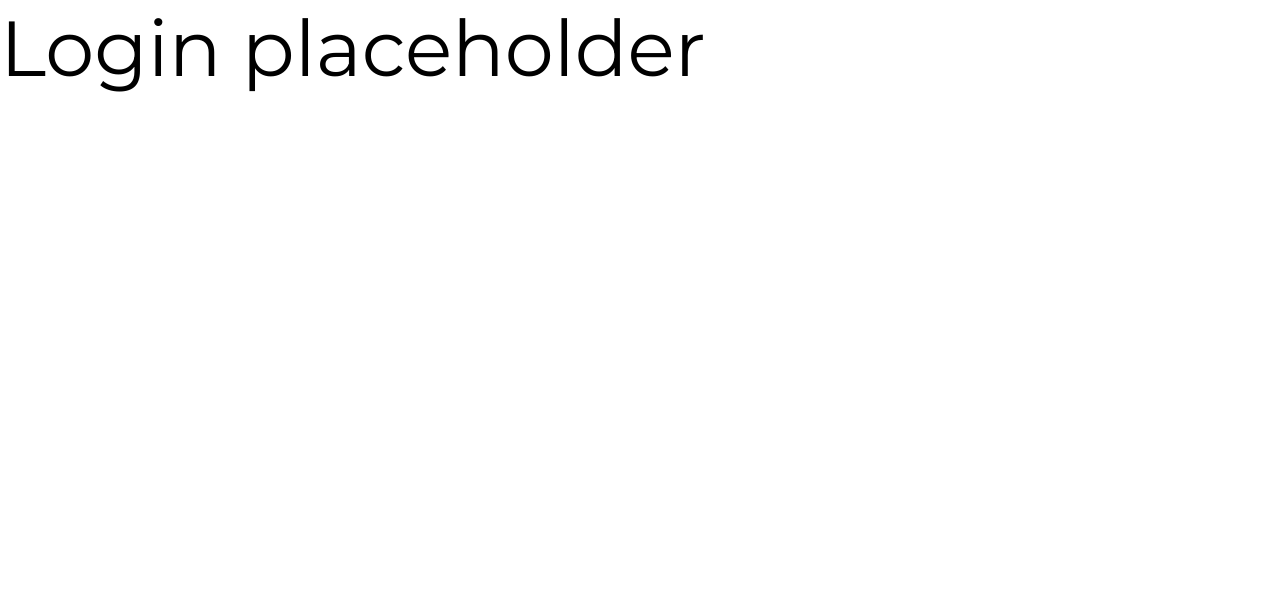
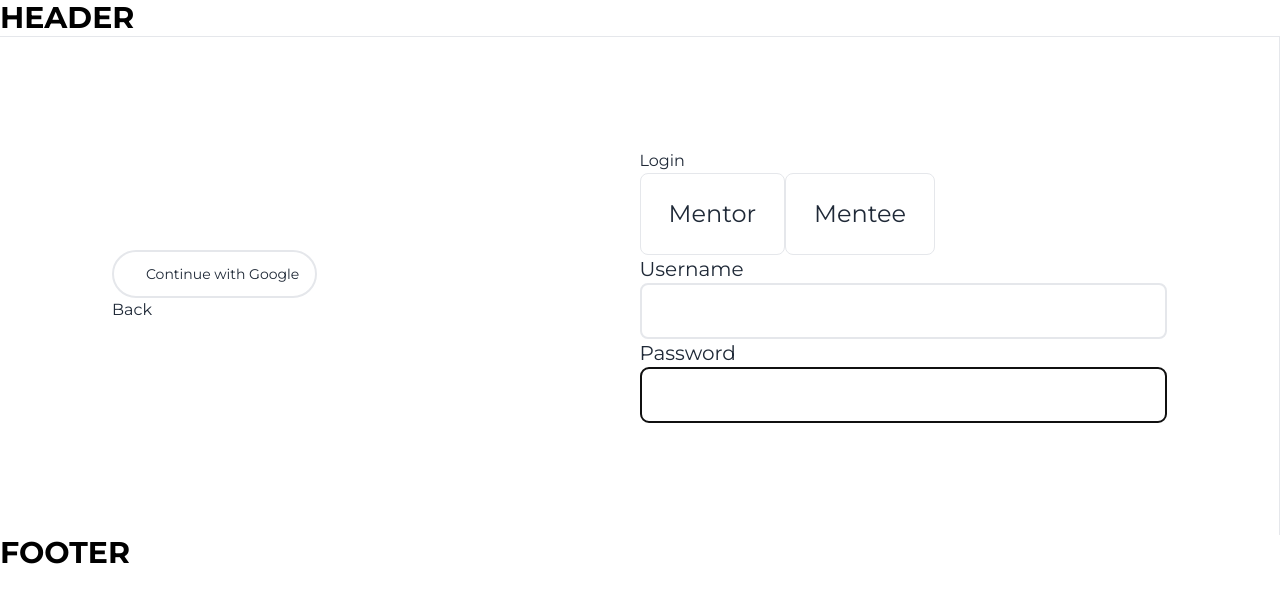
Before and after one commit to JasonXB/EF_Clone, a Next.js app: page /login in a window 1280 px wide. Shown: the top 602 px of the page. Built offline with nearby package versions, Linux system fonts and the light colour scheme; what tw-elements would draw is missing.

Commit message:
login page component and styling

```diff
--- a/package.json
+++ b/package.json
@@ -13,11 +13,11 @@
     "@reduxjs/toolkit": "^1.8.6",
     "axios": "^0.27.2",
     "eslint-config-prettier": "^8.5.0",
-    "next": "12.2.5",
+    "next": "^12.2.5",
     "next-auth": "^4.12.2",
     "prettier": "^2.7.1",
-    "react": "18.2.0",
-    "react-dom": "18.2.0",
+    "react": "^18.2.0",
+    "react-dom": "^18.2.0",
     "react-redux": "^8.0.4",
     "redux": "^4.2.0",
     "tw-elements": "^1.0.0-alpha12"
--- a/pages/index.tsx
+++ b/pages/index.tsx
@@ -11,6 +11,10 @@ const Home: NextPage = ({}) => {
       <Link href="/become-a-mentor">
         <a>Click</a>
       </Link>
+      <br />
+      <Link href="/login">
+        <a>Login Here</a>
+      </Link>
     </Layout>
   );
 };
--- a/pages/login.tsx
+++ b/pages/login.tsx
@@ -8,7 +8,60 @@ const login: NextPage = ({}) => {
         <title>Empowered Futures - Login</title>
         <link rel="icon" href="/favicon.ico" />
       </Head>
-      <h1>Login placeholder</h1>
+      <h1 className="text-3xl font-bold">HEADER</h1>
+
+      <div className="outer bg-white border-t border-1 border-r rounded-5 h-full font-mainFont">
+        <div className="outer-border p-4">
+          <section className="inner-section p-24">
+            <div className="inner h-full text-gray-800">
+              <div className="inner-full flex justify-between justify-center items-center flex-wrap h-full">
+                <div className="left-inside w-1/4">
+                  <button className="connect-google bg-white border border-2 border-#BBB9B9 rounded-full text-sm pl-8 pr-4 h-12">
+                    Continue with Google
+                  </button>
+                  <button className='grid'>Back</button>
+                </div>
+
+                <div className="right-inside w-1/2">
+                  <span>Login</span>
+                  <div>
+                    <button className='border px-7 py-6 rounded-lg text-2xl'>Mentor</button>
+                    <button className='border px-7 py-6 rounded-lg text-2xl'>Mentee</button>
+                  </div>
+                  <form>
+                    <span className='text-xl'>Username</span>
+                    <input
+                      className='block w-full cursor-auto border border-2 rounded-lg h-14'
+                      placeholder=''
+                      type='text'
+                      name='email'
+                      // value={}
+                      // onChange={}
+                      required
+                      autoFocus
+                    />
+                    <span className='text-xl'>Password</span>
+                    <input
+                      className='block w-full cursor-auto border border-2 rounded-lg h-14'
+                      placeholder=''
+                      type='password'
+                      name='password'
+                      // value={}
+                      // onChange={}
+                      required
+                      autoFocus
+                    />
+                  </form>
+                </div>
+
+              </div>
+            </div>
+          </section>
+        </div>
+      </div>
+
+      <h1 className="text-3xl font-bold">FOOTER</h1>
+
       {/* Login Mentee */}
 
       {/* Sign in with your email address + input */}
```
Also changed, not shown: pages/find-a-mentor.tsx (line endings or trailing spaces), 1 other file (tests, documents, lock files or other folders).
